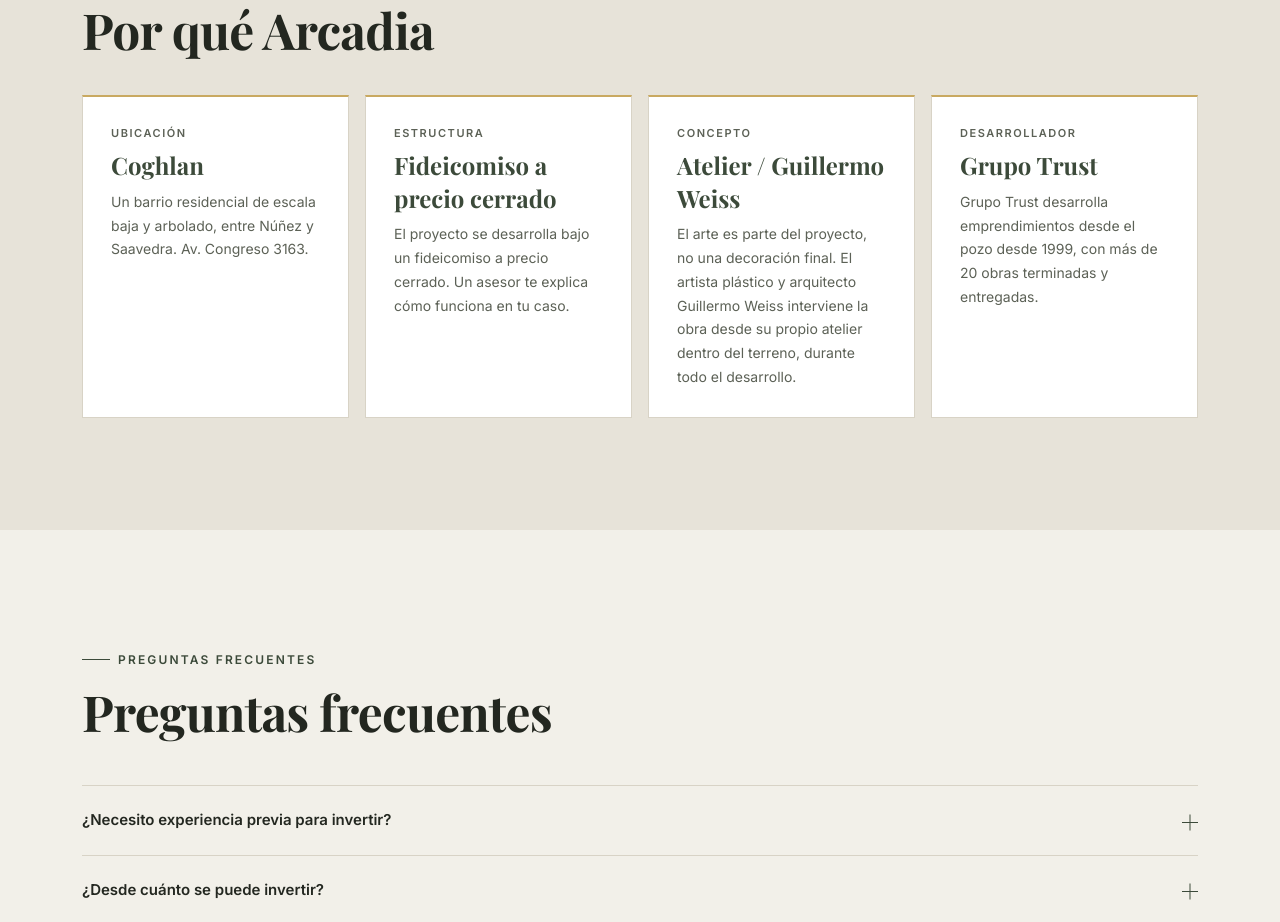
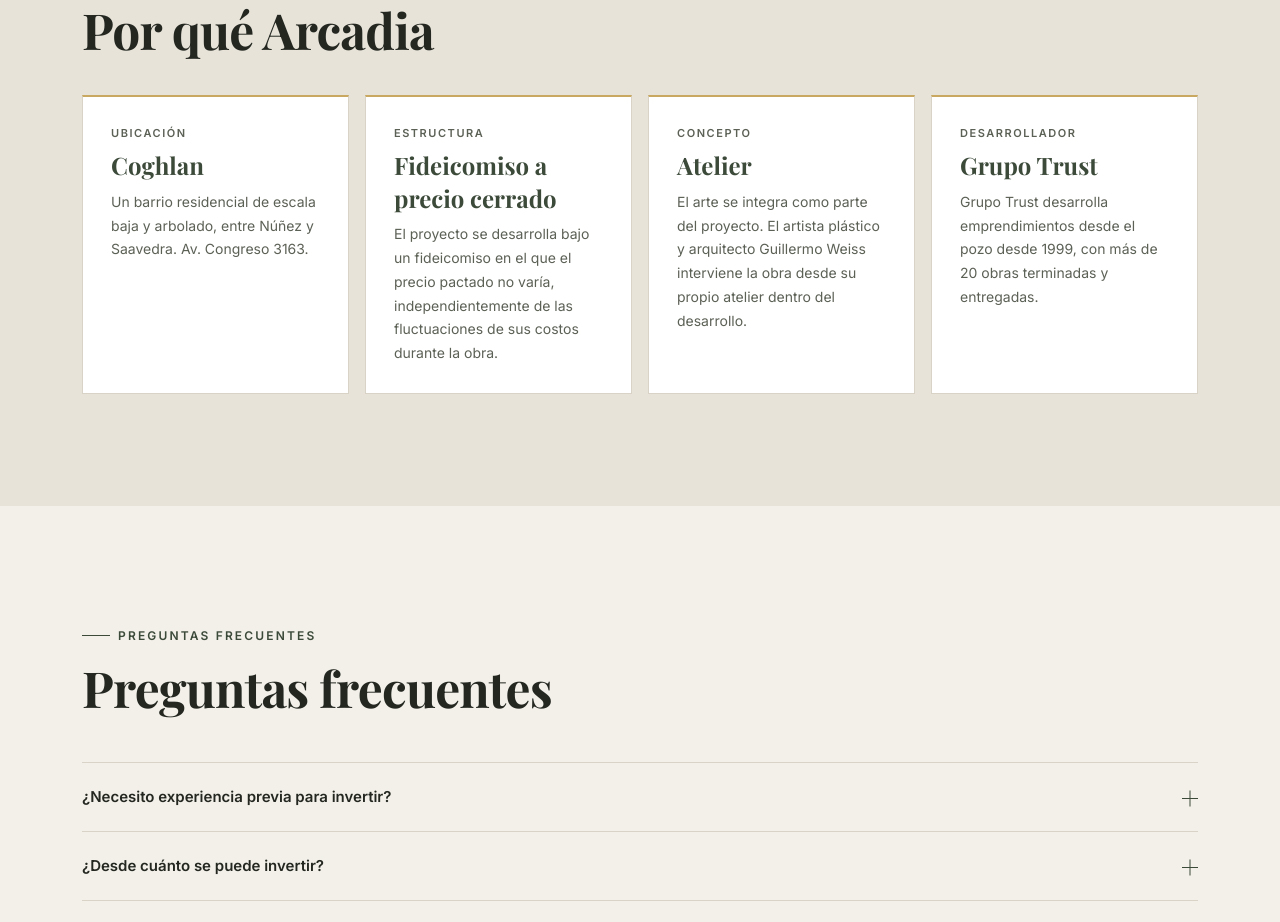
Before and after one commit to pablomguanca/arcadia-demo, a website with bundled scripts: page inversores.html in a window 1280 px wide. Shown: the part 2612-3534 px from the top of the page. Built offline with nearby package versions, Linux system fonts and the light colour scheme.

Commit message:
chore: adaptar copy a cada landing page

```diff
--- a/inversores.html
+++ b/inversores.html
@@ -408,13 +408,13 @@
           <article class="inv-why__item" data-reveal style="--reveal-delay:80ms">
             <p class="inv-why__label">Estructura</p>
             <h3 class="inv-why__title">Fideicomiso a precio cerrado</h3>
-            <p class="inv-why__text">El proyecto se desarrolla bajo un fideicomiso a precio cerrado. Un asesor te explica cómo funciona en tu caso.</p>
+            <p class="inv-why__text">El proyecto se desarrolla bajo un fideicomiso en el que el precio pactado no varía, independientemente de las fluctuaciones de sus costos durante la obra.</p>
           </article>
 
           <article class="inv-why__item" data-reveal style="--reveal-delay:160ms">
             <p class="inv-why__label">Concepto</p>
-            <h3 class="inv-why__title">Atelier / Guillermo Weiss</h3>
-            <p class="inv-why__text">El arte es parte del proyecto, no una decoración final. El artista plástico y arquitecto Guillermo Weiss interviene la obra desde su propio atelier dentro del terreno, durante todo el desarrollo.</p>
+            <h3 class="inv-why__title">Atelier</h3>
+            <p class="inv-why__text">El arte se integra como parte del proyecto. El artista plástico y arquitecto Guillermo Weiss interviene la obra desde su propio atelier dentro del desarrollo.</p>
           </article>
 
           <article class="inv-why__item" data-reveal style="--reveal-delay:240ms">
```
Also changed, not shown: compradores.html (+3 -5 lines).
